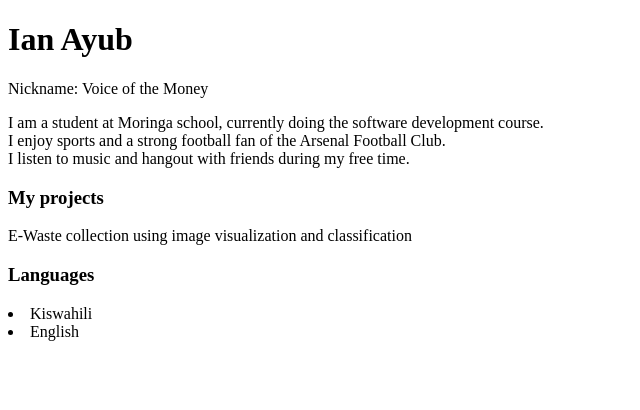
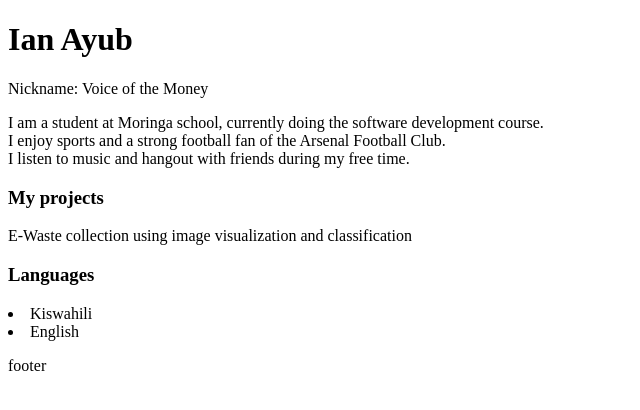
Before and after one commit to Ayub-Ian/my-portfolio, a plain HTML site: page index.html in a window 1280 px wide. Shown: the full height of the page, 0-640 px from the left. Drawn offline with Linux system fonts and the light colour scheme.

Commit message:
Added footer section in index page

```diff
--- a/index.html
+++ b/index.html
@@ -22,5 +22,10 @@
     <h3>Languages</h3>
     <li>Kiswahili</li>
     <li>English</li>
+
+    <!-- footer  -->
+    <section id="footer">
+        <p>footer</p>
+    </section>
 </body>
 </html>
```
